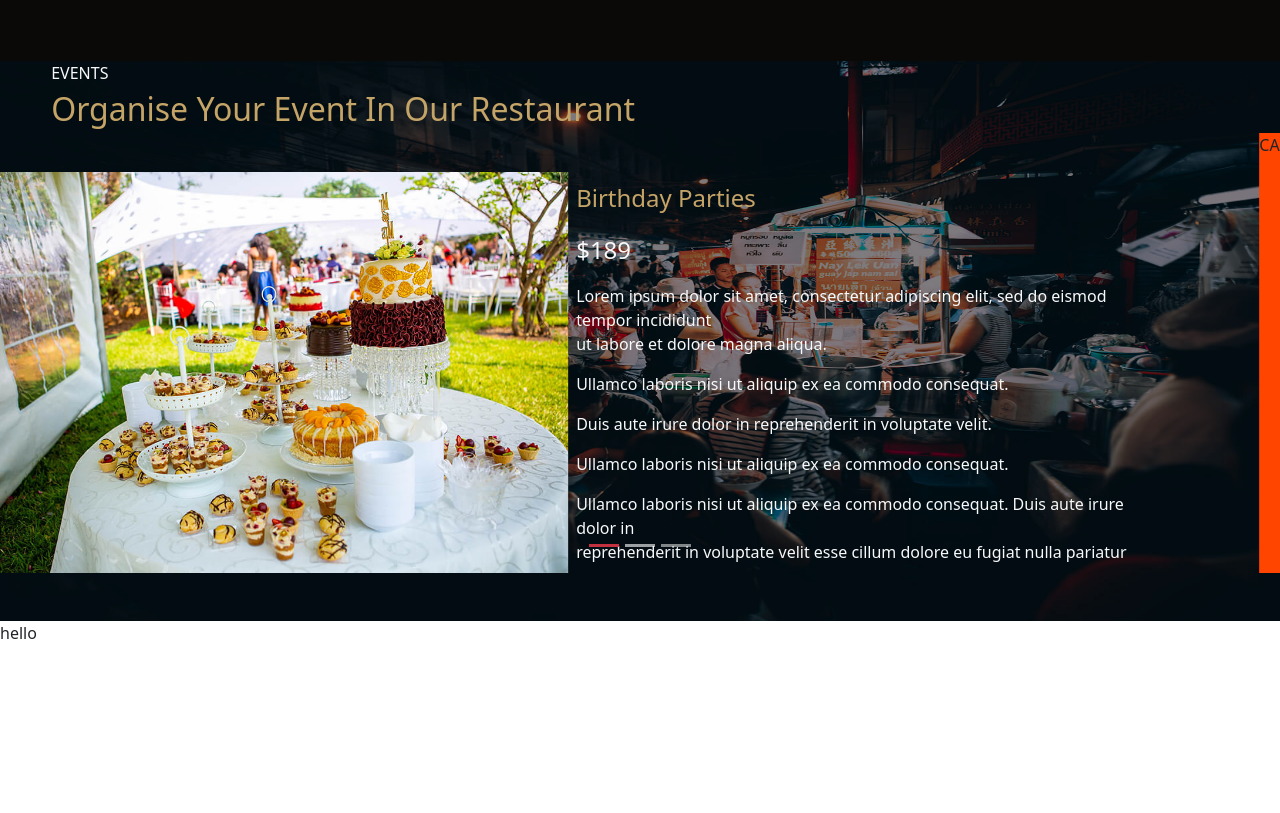
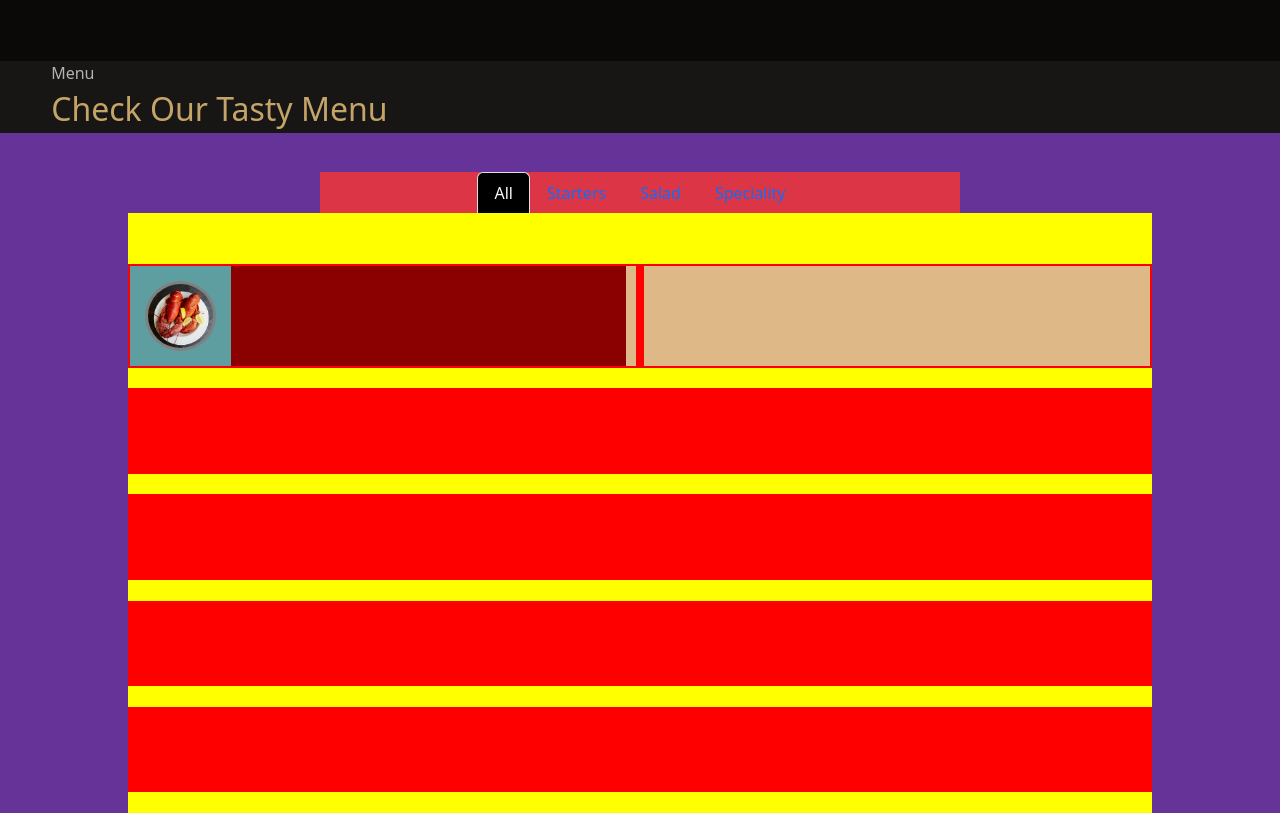
Before and after one commit to Fermoussa/CbienBon, a website: page index.html in a window 1280 px wide. Shown: the part 1753-2566 px from the top of the page. Before the commit the page ends 2398 px from the top, so only its background shows below. Drawn offline with nearby package versions, Linux system fonts and the light colour scheme.

Commit message:
menu debut

```diff
--- a/index.html
+++ b/index.html
@@ -1,11 +1,13 @@
 <!DOCTYPE html>
 <html lang="en">
+
 <head>
     <meta charset="UTF-8">
     <meta name="viewport" content="width=device-width, initial-scale=1.0">
     <title>CBIENBON</title>
     <link rel="stylesheet" href="./public/css/app.css">
 </head>
+
 <body>
 
     <div class="section1">
@@ -20,7 +22,9 @@
                     <a class="navbar-brand text-light" href="#">CBIENBON</a>
                 </div>
 
-            <button class="navbar-toggler" type="button" data-bs-toggle="collapse" data-bs-target="#navbarNavAltMarkup" aria-controls="navbarNavAltMarkup" aria-expanded="false" aria-label="Toggle navigation">
+                <button class="navbar-toggler" type="button" data-bs-toggle="collapse"
+                    data-bs-target="#navbarNavAltMarkup" aria-controls="navbarNavAltMarkup" aria-expanded="false"
+                    aria-label="Toggle navigation">
                     <span class="navbar-toggler-icon"></span>
                 </button>
 
@@ -62,9 +66,12 @@
             <p>Lorem ipsum dolor sit amet, consectetur adipiscing elit, sed do eiusmod tempor incididunt<br>
                 ut labore et dolore magna aliqua.</p>
 
-                    <p> <i class="fa-regular fa-circle-check" style="color: #ac8f02;"></i> Ullamco laboris nisi ut aliquip ex ea commodo consequat. </p>
-                    <p> <i class="fa-regular fa-circle-check" style="color: #ac8f02;"></i> Duis aute irure dolor in reprehenderit in voluptate velit. </p>
-                    <p> <i class="fa-regular fa-circle-check" style="color: #ac8f02;"></i> Ullamco laboris nisi ut aliquip ex ea commodo consequat. Duis aute irure dolor in<br>
+            <p> <i class="fa-regular fa-circle-check" style="color: #ac8f02;"></i> Ullamco laboris nisi ut aliquip ex ea
+                commodo consequat. </p>
+            <p> <i class="fa-regular fa-circle-check" style="color: #ac8f02;"></i> Duis aute irure dolor in
+                reprehenderit in voluptate velit. </p>
+            <p> <i class="fa-regular fa-circle-check" style="color: #ac8f02;"></i> Ullamco laboris nisi ut aliquip ex ea
+                commodo consequat. Duis aute irure dolor in<br>
                 reprehenderit in voluptate trideta storacalaperda mastiro dolore eu fugiat nulla<br>
                 pariatur.
             </p>
@@ -120,93 +127,82 @@
     </div>
 
 
-    <!-- LA PLACE DU MENU -->
-    <!-- LA PLACE DU MENU -->
-    <!-- LA PLACE DU MENU -->
-    <!-- LA PLACE DU MENU -->
-    <!-- LA PLACE DU MENU -->
-    <!-- LA PLACE DU MENU -->
-    <!-- LA PLACE DU MENU -->
-    <!-- LA PLACE DU MENU -->
-    <!-- LA PLACE DU MENU -->
-    <!-- LA PLACE DU MENU -->
-    <!-- LA PLACE DU MENU -->
-    <!-- LA PLACE DU MENU -->
-    <!-- LA PLACE DU MENU -->
-    <!-- LA PLACE DU MENU -->
-    <!-- LA PLACE DU MENU -->
-    <!-- LA PLACE DU MENU -->
-    <!-- LA PLACE DU MENU -->
-    <!-- LA PLACE DU MENU -->
-    <!-- LA PLACE DU MENU -->
-    <!-- LA PLACE DU MENU -->
-    <!-- LA PLACE DU MENU -->
-    <!-- LA PLACE DU MENU -->
-    <!-- LA PLACE DU MENU -->
-    <!-- LA PLACE DU MENU -->
 
+    <div class="menu">
 
-   <div class="events">
-
-        <div class="fondEvents">
-            <img src="./public/img/events-bg.jpg" alt="" class="imgFondEvents">
+        <div class="enteteWhy">
+            <span class="textGris"> Menu </span> <br>
+            <span class="titreWhy fs-2">Check Our Tasty Menu </span>
         </div>
 
-        <div class="contentEvent d-flex flex-column">
+        <div class="contentMenu">
 
-            <div class="enteteEvents">
-                <span class="text-light"> EVENTS </span> <br>
-                <span class="titreWhy fs-2"> Organise Your Event In Our Restaurant </span>
+            <ul class="nav nav-tabs bg-danger border-bottom-0 w-50 d-flex justify-content-center" id="myTab" role="tablist">
+                <li class="nav-item bg-danger" role="presentation">
+                    <button class="nav-link active boutonNaviguer bg-black text-light" id="home-tab" data-bs-toggle="tab" data-bs-target="#home" type="button"
+                        role="tab" aria-controls="home" aria-selected="true">All</button>
+                </li>
+                <li class="nav-item" role="presentation">
+                    <button class="nav-link" id="profile-tab" data-bs-toggle="tab" data-bs-target="#profile" type="button"
+                        role="tab" aria-controls="profile" aria-selected="false">Starters</button>
+                </li>
+                <li class="nav-item" role="presentation">
+                    <button class="nav-link" id="contact-tab" data-bs-toggle="tab" data-bs-target="#contact" type="button"
+                        role="tab" aria-controls="contact" aria-selected="false">Salad</button>
+                </li>
+                <li class="nav-item" role="presentation">
+                    <button class="nav-link" id="contact-tab" data-bs-toggle="tab" data-bs-target="#contact" type="button"
+                        role="tab" aria-controls="contact" aria-selected="false">Speciality</button>
+                </li>
+            </ul>
+
+            <div class="tab-content" id="myTabContent">
+
+                <div class="tab-pane fade show active" id="home" role="tabpanel" aria-labelledby="home-tab">
+
+                    <div class="menuAll">
+                        <div class="ligne gap-2">
+                            <div class="plat">
+                                <div class="contentImgPlat">
+                                    <img src="./public/img/menu/lobster-bisque.jpg" alt="" class="imgPlat">
+                                </div>
+                                <div class="textPlat"></div>
+                            </div>
+                            <div class="plat"></div>
                         </div>
 
-            <div class="contentcarroussel">
+                        <div class="ligne">
 
-                <div id="carouselExampleIndicators" class="carousel slide" data-bs-ride="carousel">
-
-                    <div class="carousel-indicators">
-                        <button type="button" data-bs-target="#carouselExampleIndicators" data-bs-slide-to="0" class="active bg-danger" aria-current="true" aria-label="Slide 1"></button>
-                        <button type="button" data-bs-target="#carouselExampleIndicators" data-bs-slide-to="1" aria-label="Slide 2"></button>
-                        <button type="button" data-bs-target="#carouselExampleIndicators" data-bs-slide-to="2" aria-label="Slide 3"></button>
                         </div>
 
-                    <div class="carousel-inner">
-
-                        <div class="carousel-item active d-flex justify-content-center">
-                            <div class="carteEvents1">
-                                <div class="contentImgEvents w-50">
+                        <div class="ligne">
 
                         </div>
-                                <div class="textEvent w-50 p-2 ">
-                                    <p class="text-light">
-                                        <span class="soustitreEvents fs-4"> Birthday Parties </span><br>
-                                        <p class="text-light fs-4"> $189 </p>
-                                        <p class="text-light"> Lorem ipsum dolor sit amet, consectetur adipiscing elit, sed do eismod tempor incididunt<br>
-                                            ut labore et dolore magna aliqua.</p>
-                                        <p class="text-light"> Ullamco laboris nisi ut aliquip ex ea commodo consequat. </p>
-                                        <p class="text-light"> Duis aute irure dolor in reprehenderit in voluptate velit. </p>
-                                        <p class="text-light"> Ullamco laboris nisi ut aliquip ex ea commodo consequat. </p>
-                                        <p class="text-light"> Ullamco laboris nisi ut aliquip ex ea commodo consequat. Duis aute irure dolor in <br>
-                                            reprehenderit in voluptate velit esse cillum dolore eu fugiat nulla pariatur</p>
 
-                                    </p>
+                        <div class="ligne">
+
                         </div>
+                        <div class="ligne">
+
                         </div>
                     </div>
 
-                        <div class="carousel-item">
-                            <div class="carteEvents2">
-                                <p>CARTE2</p>
+
+                </div>
+
+                <div class="tab-pane fade" id="profile" role="tabpanel" aria-labelledby="profile-tab">
+                    <h1> STARTERSsssssssssssssssssss </h1>
+                </div>
+
+                <div class="tab-pane fade" id="contact" role="tabpanel" aria-labelledby="contact-tab">
+                    <h1> SALAD </h1>
+                </div>
+
+                <div class="tab-pane fade" id="contact" role="tabpanel" aria-labelledby="contact-tab">
+                    <h1> Speciality </h1>
                 </div>
             </div>
 
-                        <div class="carousel-item">
-                            <div class="carteEvents3">
-                                <p>CARTE3</p>
-                            </div>
-                        </div>
-                    </div>
-
-                  </div>
         </div>
 
     </div>
@@ -215,14 +211,8 @@
 
 
 
-   </div>
-
-   <p>hello</p>
-
-
-
-
 
     <script src="./node_modules/bootstrap/dist/js/bootstrap.bundle.js"> </script>
 </body>
+
 </html>
--- a/src/scss/modules/_events.scss
+++ b/src/scss/modules/_events.scss
@@ -36,6 +36,7 @@
     width: 92%;
     padding-top: 3%;
     // background-color: blue;
+    // overflow: hidden;
     display: flex;
     flex-direction: row;
 }
@@ -43,7 +44,7 @@
 .carteEvents2{
     height: 55vh;
     width: 92%;
-    background-color: orangered;
+    // background-color: orangered;
     margin-left: 4%;
 }
 
@@ -62,3 +63,9 @@
 .soustitreEvents{
     color: $or;
 }
+
+
+.contentImgEvents2{
+    background-image: url(../../../public/img/event-private.jpg);
+    background-size: cover;
+}
--- /dev/null
+++ b/src/scss/modules/_menu.scss
@@ -0,0 +1,76 @@
+.menu{
+    background-color: rgb(24, 22, 20);
+    display: flex;
+    flex-direction: column;
+}
+
+.contentmenu{
+    height: 50vh;
+}
+
+.contentMenu{
+    background-color: rebeccapurple;
+    display: flex;
+    flex-direction: column;
+    justify-content: center;
+    align-items: center;
+    padding-top: 3%;
+}
+
+
+.boutonNaviguer{
+    background-color: green;
+    color: yellow
+}
+
+.menuAll{
+    width: 80vw;
+    height: 75vh;
+    background-color: yellow;
+    display: flex;
+    flex-direction: column;
+    padding-top: 5%;
+}
+
+.ligne{
+    height: 13vh;
+    width: 100%;
+    background-color: red;
+    margin-bottom: 2%;
+    display: flex;
+    flex-direction: row;
+    padding: 2px;
+}
+
+.plat{
+    width: 50%;
+    height: 100px;
+    background-color: burlywood;
+    display: flex;
+    flex-direction: row;
+}
+
+.contentImgPlat{
+    width: 20%;
+    height: 100%;
+    background-color: cadetblue;
+    display: flex;
+    justify-content: center;
+    align-items: center;
+    // background-image: url(../../../public/img/menu/lobster-bisque.jpg);
+    // background-size: cover;
+    // padding: 6%;
+}
+
+.textPlat{
+    width: 78%;
+    height: 100%;
+    background-color: darkred;
+}
+
+.imgPlat{
+    width: 70%;
+    height: 70%;
+    border-radius: 50%;
+    border: 3px solid gray;
+}
--- a/src/scss/modules/_style.scss
+++ b/src/scss/modules/_style.scss
@@ -4,3 +4,4 @@
 @import "./about";
 @import "./whyUs";
 @import "./events";
+@import "./menu";
```
Also changed, not shown: public/css/app.css, 1 other file. Lines whose indentation alone changed are shown as unchanged.
